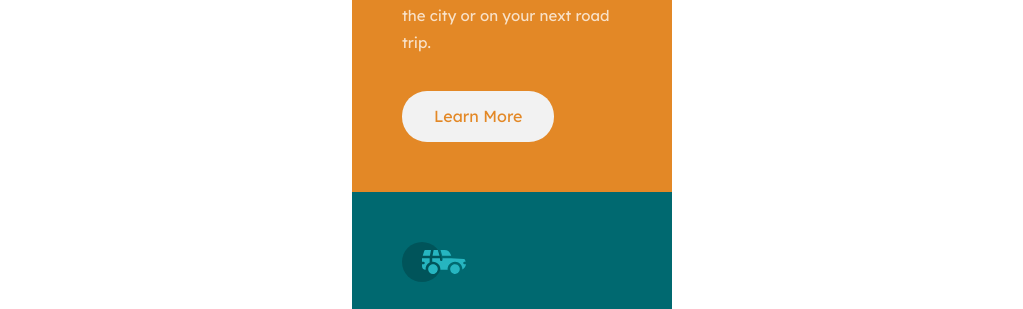
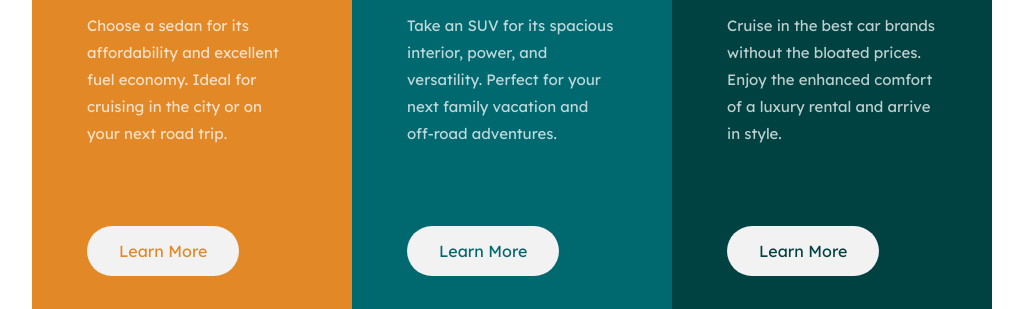
Before and after one commit to DevGirlJS/3-Column-Preview-Card-Component, a plain HTML site: page index.html in a window 1280 px wide. Shown: the part 332-641 px from the top of the page, without its empty margins (128-1151 px from the left). Drawn offline with Linux system fonts and the light colour scheme.

Commit message:
media queries for desktop design

```diff
--- a/css/styles.css
+++ b/css/styles.css
@@ -106,3 +106,51 @@ main {
     color: var(--veryLightGray);
     border: 1px solid var(--veryLightGray) ;
 }
+
+
+
+/* Desktop Styles */
+
+@media screen and (min-width:900px) {
+
+    .card--sedan {
+        border-radius: 10px 0 0 10px;
+    }
+
+    .card--luxury {
+        border-radius: 0 10px 10px 0;
+    }
+
+     body, .container {
+        display: flex;
+        justify-content: center;
+        align-items: center;
+    }
+
+    .container {
+        flex-direction: row;
+        flex-wrap: wrap;
+    }
+
+    .card {
+        padding: 5.5em;
+        margin: 0;
+    }
+
+
+    .btn {
+        margin-top: 4em;
+    }
+
+}
+
+@media screen and (min-width:900px) and (max-width:976px){
+
+    .card--suv {
+        border-radius: 0 10px 10px 0;
+    }
+
+    .card--luxury{
+        border-radius: 10px 10px 10px 10px;
+    }
+}
```
